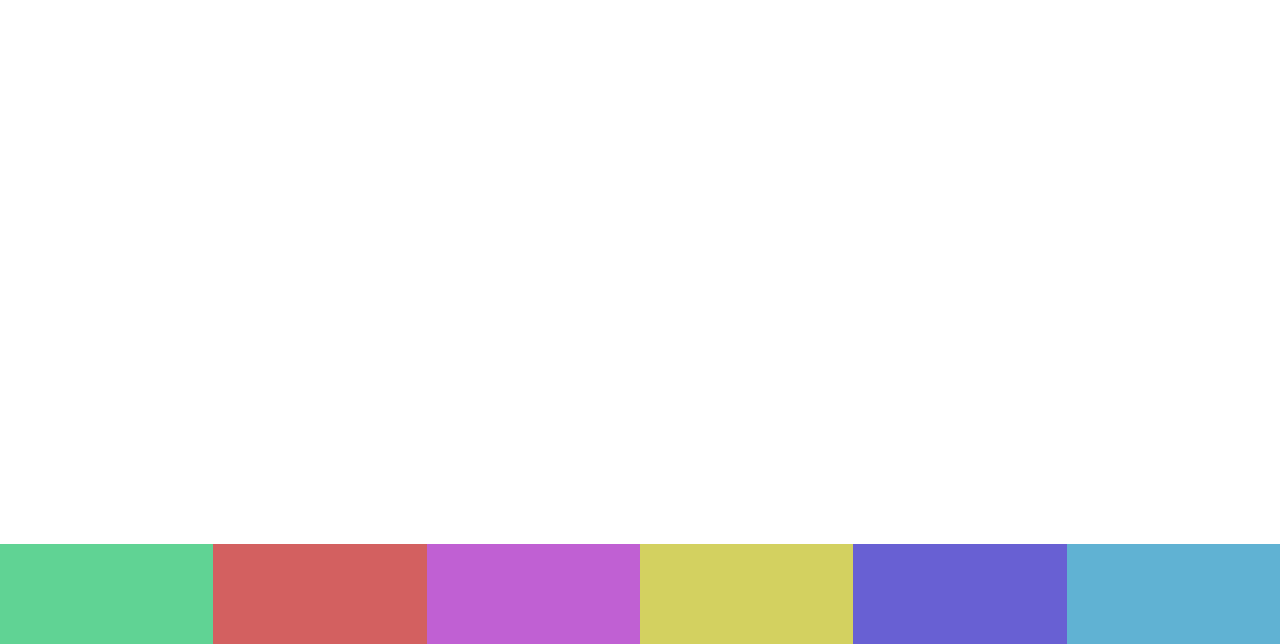
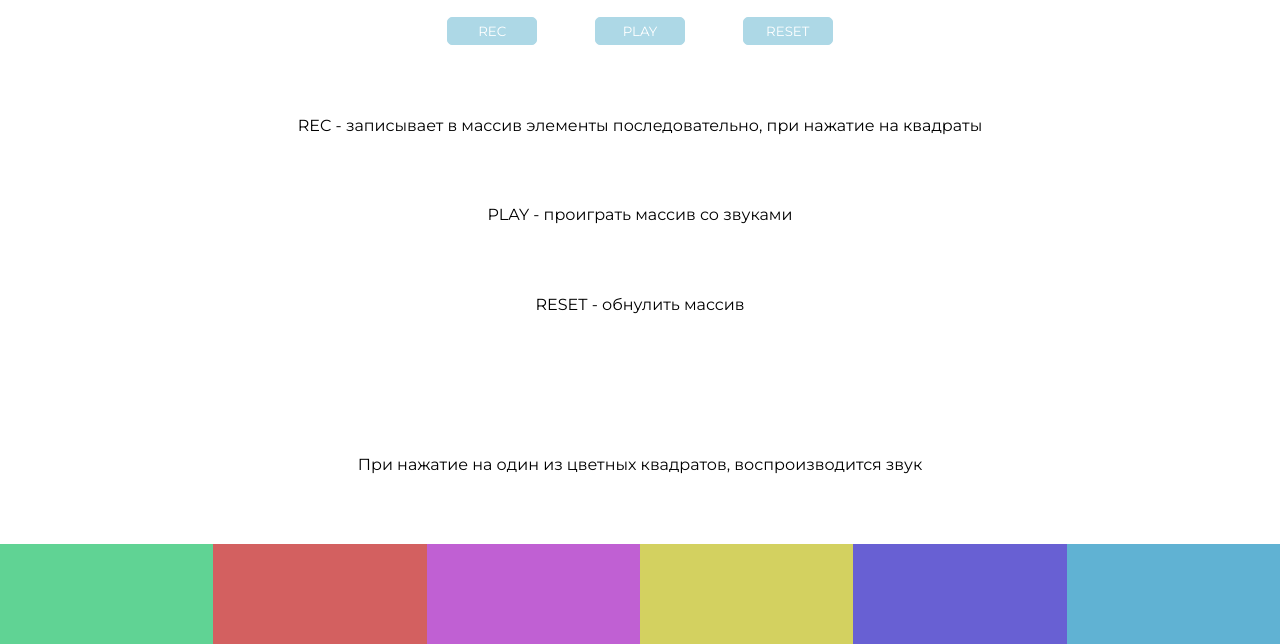
Before and after one commit to Viordik/tap-music, a website: page index.html in a window 1280 px wide. Shown: the part 156-800 px from the top of the page. Drawn offline with nearby package versions, Linux system fonts and the light colour scheme; files that its build step writes are made by us from their sources.

Commit message:
Внесены правки, добавлены кнопки для Записи, проигрывания и сброса, а так же небольшое описание

```diff
--- a/index.html
+++ b/index.html
@@ -13,13 +13,17 @@
     <div class="header">
       <h1 class="header__h1">Tap Music</h1>
       <p class="header__text">Создавайте музыку одним нажатием</p>
-      <!-- <div class="wrp-btn">
+      <div class="wrp-btn">
         <button class="btn rec">rec</button>
         <button class="btn play">play</button>
         <button class="btn reset">reset</button>
-      </div> -->
+      </div>
     </div>
+    <p class="text">REC - записывает в массив элементы последовательно, при нажатие на квадраты</p>
+    <p class="text">PLAY - проиграть массив со звуками</p>
+    <p class="text">RESET - обнулить массив</p>
     <div class="visual"></div>
+    <p class="text">При нажатие на один из цветных квадратов, воспроизводится звук</p>
     <div class="pads">
       <div class="pad pad__1">
         <audio class="sound" src="./sounds/bubbles.mp3"></audio>
@@ -43,6 +47,6 @@
 
   </section>
 
-  <script src="js/script.js"></script>
+  <script src="js/script.min.js"></script>
 </body>
 </html>
```
